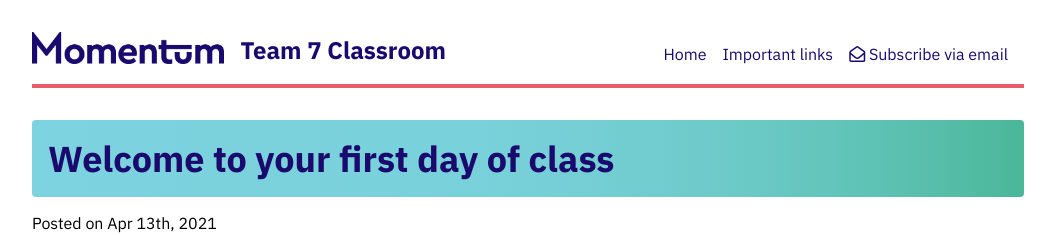
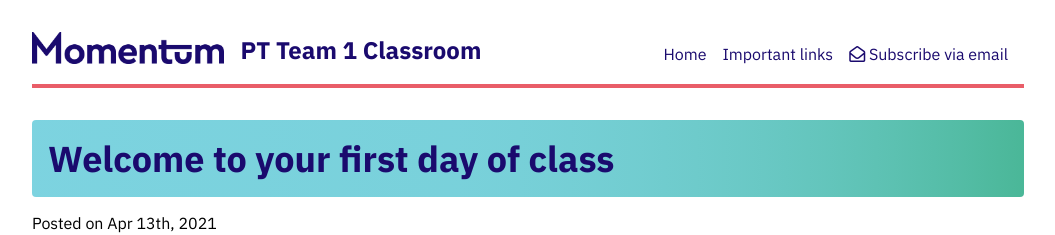
Before and after one commit to momentum-pt-team-1/momentum-pt-team-1.github.io, a Jekyll site: the page built from index.html, in a window 1280 px wide and 900 px high. Shown: the top 235 px of the window, without its empty margins (112-1167 px from the left). Built offline with Jekyll 4.4.1, drawn with Linux system fonts in a browser that asks for light colours; nearby versions of some CDN libraries; the list of posts is cut into pages by our own code.

Commit message:
update page title

```diff
--- a/_layouts/base.html
+++ b/_layouts/base.html
@@ -35,7 +35,7 @@
             src="{{ '/assets/img/logo.png' | relative_url }}"
             alt="Momentum logo"
           />
-          <div class="db b pl3 brand-blue f3">Team 7 Classroom</div>
+          <div class="db b pl3 brand-blue f3">PT Team 1 Classroom</div>
         </a>
         <nav>
           <ul class="list pl0 pt2 ma0 flex">
```
